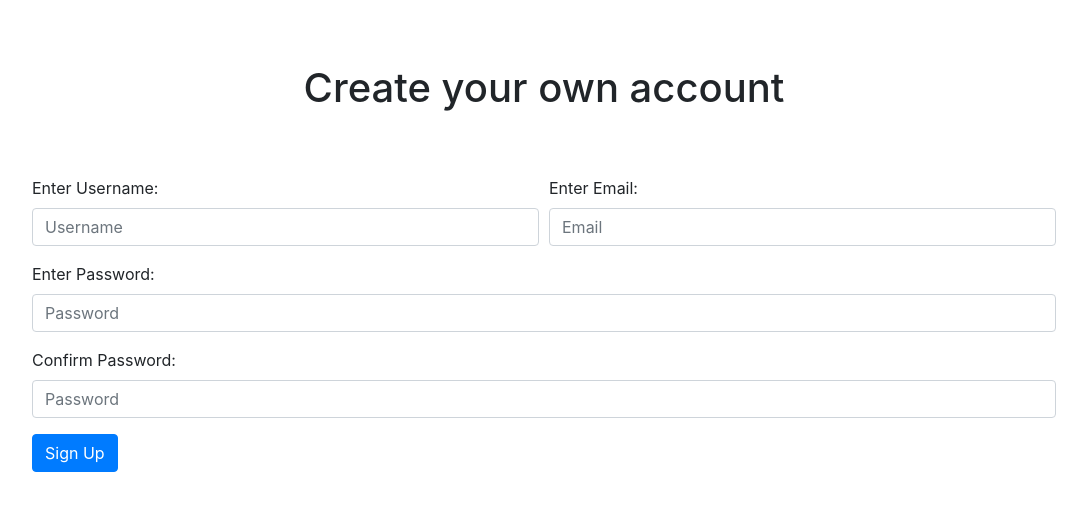
After one commit to datream/consuelo, a Django app: page /accounts/signup in a window 1280 px wide. The commit adds this page. Shown: the top 511 px of the page, without its empty margins (96-1183 px from the left). Run offline with Django 3.2, Linux system fonts and the light colour scheme; some libraries are stand-ins or nearby versions.

Commit message:
Added Sign up page

```diff
--- a/consuelo/settings.py
+++ b/consuelo/settings.py
@@ -114,3 +114,4 @@ USE_TZ = True
 STATIC_URL = '/static/'
 
 LOGIN_REDIRECT_URL = '/'
+LOGOUT_REDIRECT_URL = '/'
--- a/consuelo/urls.py
+++ b/consuelo/urls.py
@@ -16,10 +16,11 @@ Including another URLconf
 from django.contrib import admin
 from django.urls import path, include
 
-from webpages.views import home_view
+from webpages.views import home_view, register_view
 
 urlpatterns = [
     path('admin/', admin.site.urls),
     path('accounts/', include('django.contrib.auth.urls')),
+    path('accounts/signup', register_view, name="signup"),
     path('', home_view, name="home"),
 ]
--- a/templates/navbar.html
+++ b/templates/navbar.html
@@ -25,7 +25,7 @@
                     <a class="nav-link" href="{% url 'login' %}">Login</a>
                 </li>
                 <li class="nav-item">
-                    <a class="nav-link">Register</a>
+                    <a class="nav-link" href="{% url 'signup' %}">Register</a>
                 </li>
 
             {% else %}
--- a/templates/registration/login.html
+++ b/templates/registration/login.html
@@ -20,6 +20,7 @@
             <p>Please login to see this page.</p>
         {% endif %}
     {% endif %}
+
     <h1 style="text-align: center; margin-top: 5%">Login to Consuelo</h1>
     <form style="margin-left: 42%; margin-top: 5%" role="form" class="form-horizontal" method="post"
           action="{% url 'login' %}">
@@ -42,4 +43,5 @@
     </form>
 
     <p style="text-align: center; margin-top: 5%">New to Consuelo? <a href="{% url 'home' %}">Create Account.</a></p>
+
 {% endblock %}
--- /dev/null
+++ b/templates/registration/signup.html
@@ -0,0 +1,44 @@
+{% extends "base.html" %}
+
+{% block title %}
+    <meta name="Description" content="">
+
+    <title>Register a new account to Consuelo</title>
+{% endblock %}
+
+{% block content %}
+
+    {% if next %}
+        {% if user.is_authenticated %}
+            <p>Your account doesn't have access to this page. To proceed,
+                please login with an account that has access.</p>
+        {% else %}
+            <p>Please login to see this page.</p>
+        {% endif %}
+    {% endif %}
+
+    <h1 style="text-align: center; margin-top: 5%">Create your own account</h1>
+    <form style="width:80%; margin-left:10%; margin-top: 5%" role="form" class="form-horizontal" method="post">
+        {% csrf_token %}
+        <div class="form-row">
+            <div class="form-group col-md-6">
+                {{ form.username.label_tag }}
+                {{ form.username }}
+            </div>
+            <div class="form-group col-md-6">
+                {{ form.email.label_tag }}
+                {{ form.email }}
+            </div>
+        </div>
+        <div class="form-group">
+            {{ form.password1.label_tag }}
+            {{ form.password1 }}
+        </div>
+        <div class="form-group">
+            {{ form.password2.label_tag }}
+            {{ form.password2 }}
+        </div>
+        <input type="submit" class="btn btn-primary" value="Sign Up"/>
+    </form>
+
+{% endblock %}
--- /dev/null
+++ b/webpages/forms.py
@@ -0,0 +1,49 @@
+from django import forms
+from django.contrib.auth.models import User
+from django.core.exceptions import ValidationError
+
+
+class CustomUserCreationForm(forms.Form):
+    username = forms.CharField(
+        widget=forms.TextInput(attrs={"class": "form-control", "id": "username", "placeholder": "Username"}),
+        label='Enter Username', min_length=4, max_length=150)
+    email = forms.CharField(
+        widget=forms.EmailInput(attrs={"class": "form-control", "id": "email", "placeholder": "Email"}),
+        label="Enter Email")
+    password1 = forms.CharField(
+        widget=forms.PasswordInput(attrs={"class": "form-control", "id": "password1", "placeholder": "Password"}),
+        label="Enter Password")
+    password2 = forms.CharField(
+        widget=forms.PasswordInput(attrs={"class": "form-control", "id": "password2", "placeholder": "Password"}),
+        label="Confirm Password")
+
+    def clean_username(self):
+        username = self.cleaned_data['username'].lower()
+        r = User.objects.filter(username=username)
+        if r.count():
+            raise ValidationError("Username already exists")
+        return username
+
+    def clean_email(self):
+        email = self.cleaned_data['email'].lower()
+        r = User.objects.filter(email=email)
+        if r.count():
+            raise ValidationError("Email already exists")
+        return email
+
+    def clean_password2(self):
+        password1 = self.cleaned_data.get('password1')
+        password2 = self.cleaned_data.get('password2')
+
+        if password1 and password2 and password1 != password2:
+            raise ValidationError("Password don't match")
+
+        return password2
+
+    def save(self, commit=True):
+        user = User.objects.create_user(
+            self.cleaned_data['username'],
+            self.cleaned_data['email'],
+            self.cleaned_data['password1']
+        )
+        return user
--- a/webpages/views.py
+++ b/webpages/views.py
@@ -1,7 +1,10 @@
-from django.shortcuts import render
+from django.contrib import messages
+from django.shortcuts import render, redirect
+
+# Create your views here.
+from webpages.forms import CustomUserCreationForm
 
 
-# Create your views here.
 def home_view(request, *args, **kwargs):
     context = {
         "authenticated": request.user.is_authenticated,
@@ -9,3 +12,20 @@ def home_view(request, *args, **kwargs):
     }
 
     return render(request, "index.html", context)
+
+
+def register_view(request):
+    if request.user.is_authenticated:
+        return redirect('home')
+    else:
+        if request.method == 'POST':
+            form = CustomUserCreationForm(request.POST)
+            if form.is_valid():
+                form.save()
+                messages.success(request, 'Account created successfully')
+                return redirect('home')
+
+        else:
+            form = CustomUserCreationForm()
+
+        return render(request, 'registration/signup.html', {'form': form})
```
Also changed, not shown: db.sqlite3.
